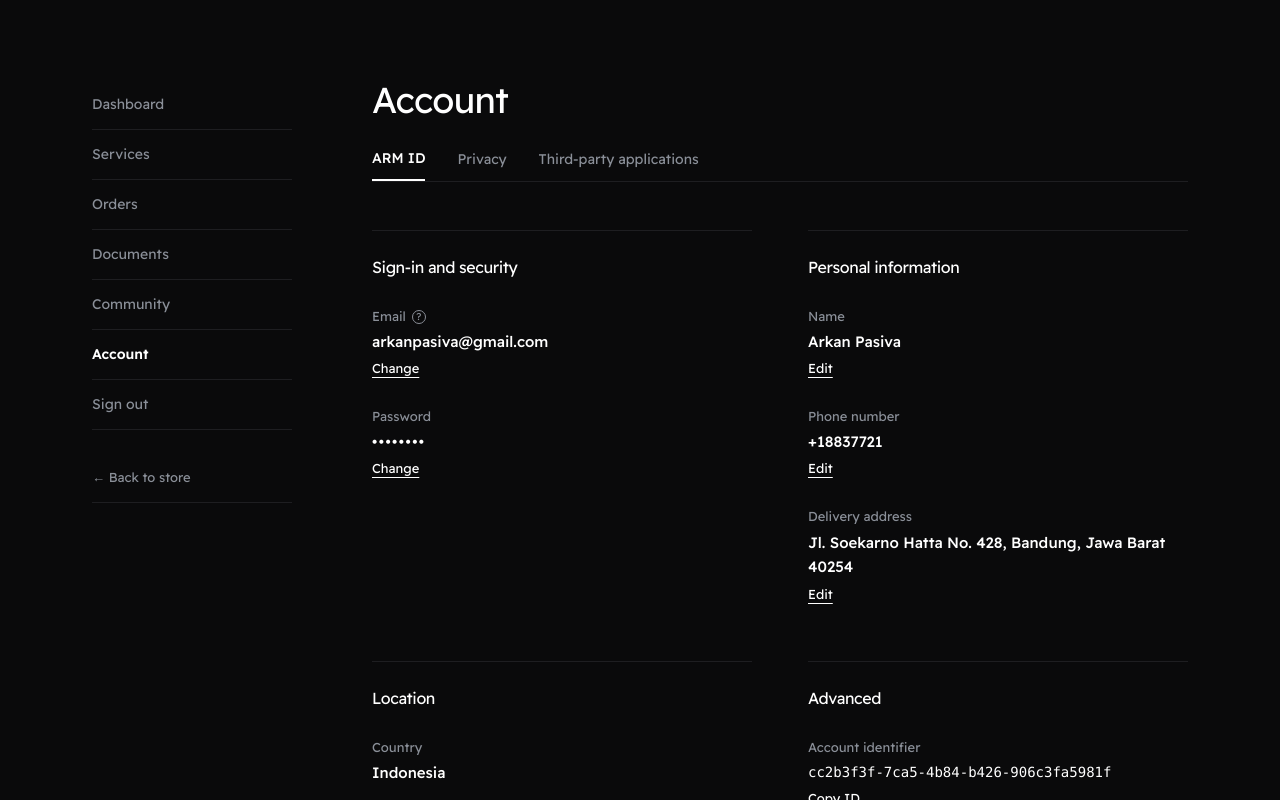
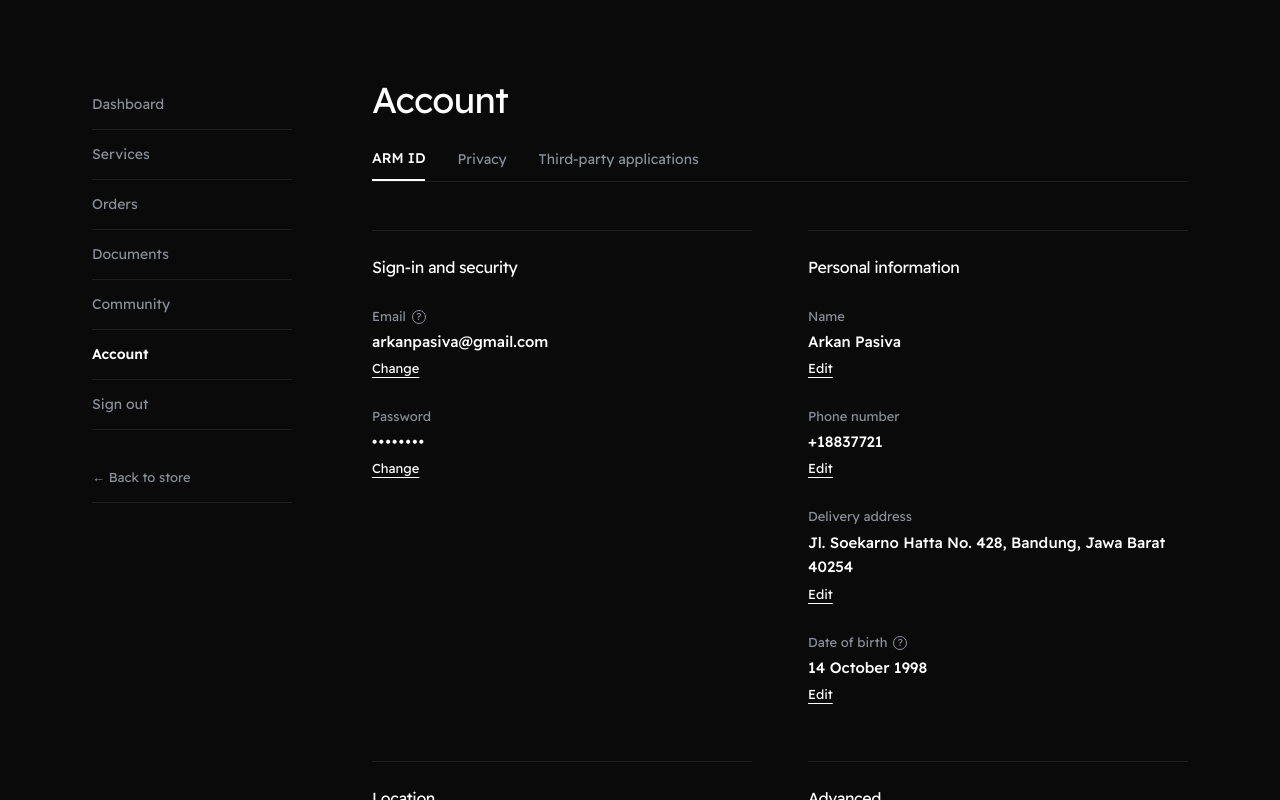
Before and after one commit to aldicahyar/arm-exhaust, a Next.js app in the folder frontend/: page /account in a window 1280 px wide. Both pictures are taken after a click on the button "Account". Shown: the top 800 px of the page. Built offline with nearby package versions, Linux system fonts and the light colour scheme; no server answers.

Commit message:
feat(account): retain date of birth with anti-abuse lock policy and remove delete account action

```diff
--- a/frontend/src/features/account/components/AccountDrawer.tsx
+++ b/frontend/src/features/account/components/AccountDrawer.tsx
@@ -41,6 +41,7 @@ export function AccountDrawer({
   const [profileName, setProfileName] = useState(accountData.personal.name);
   const [profilePhone, setProfilePhone] = useState(accountData.personal.phoneNumber);
   const [profileAddress, setProfileAddress] = useState(accountData.personal.address);
+  const [profileDob, setProfileDob] = useState(accountData.personal.dateOfBirth ?? '');
 
   // UI status state
   const [errorMessage, setErrorMessage] = useState<string | null>(null);
@@ -57,6 +58,7 @@ export function AccountDrawer({
       setProfileName(accountData.personal.name);
       setProfilePhone(accountData.personal.phoneNumber);
       setProfileAddress(accountData.personal.address);
+      setProfileDob(accountData.personal.dateOfBirth ?? '');
       setErrorMessage(null);
       setIsSubmitting(false);
       setIsSuccess(false);
@@ -136,6 +138,7 @@ export function AccountDrawer({
       name: profileName,
       phoneNumber: profilePhone,
       address: profileAddress,
+      dateOfBirth: profileDob,
     };
 
     const res = await updateAccountProfile(payload);
@@ -153,6 +156,7 @@ export function AccountDrawer({
           name: profileName,
           phoneNumber: profilePhone,
           address: profileAddress,
+          dateOfBirth: profileDob || accountData.personal.dateOfBirth,
         },
       },
       'Personal information updated successfully.'
@@ -359,6 +363,22 @@ export function AccountDrawer({
                       />
                     </div>
 
+                    {/* Date of birth (Protected for loyalty & promotion integrity) */}
+                    <div>
+                      <LabelInput
+                        label="Date of birth (e.g. 14 October 1998)"
+                        type="text"
+                        name="dateOfBirth"
+                        value={profileDob}
+                        onChange={(e) => setProfileDob(e.target.value)}
+                        corner={0}
+                        disabled={isSubmitting}
+                      />
+                      <p className="text-[11px] text-[#8A8F98] mt-1.5 leading-normal">
+                        🔒 Note: Date of birth can only be updated once per year to protect birthday promotion integrity.
+                      </p>
+                    </div>
+
                     {/* Address */}
                     <div>
                       <label
--- a/frontend/src/features/account/components/AccountPortal.tsx
+++ b/frontend/src/features/account/components/AccountPortal.tsx
@@ -20,7 +20,7 @@ import { AccountDrawer } from './AccountDrawer';
 import { fetchCurrentAccountData } from '../services/account.api';
 
 // Bencho official transition curve
-const BENCHO_EASE = [0.22, 1, 0.36, 1];
+const BENCHO_EASE = [0.22, 1, 0.36, 1] as const;
 
 interface AccountPortalProps {
   readonly initialData?: CustomerAccountData;
@@ -91,12 +91,6 @@ export function AccountPortal({
       location: { ...prev.location, language: nextLang },
     }));
     setNoticeMessage(`Language preference set to ${nextLang}.`);
-  };
-
-  const handleDeleteAccount = () => {
-    if (window.confirm('Are you sure you want to permanently delete your account?')) {
-      alert('Account deletion request has been submitted to ARM support.');
-    }
   };
 
   return (
@@ -213,6 +207,7 @@ export function AccountPortal({
                               onEditName={() => setDrawerMode('edit-profile')}
                               onEditPhone={() => setDrawerMode('edit-profile')}
                               onEditAddress={() => setDrawerMode('edit-profile')}
+                              onEditDateOfBirth={() => setDrawerMode('edit-profile')}
                             />
 
                             {/* QUADRANT 3: LOCATION / REGIONAL PREFERENCES */}
@@ -224,7 +219,6 @@ export function AccountPortal({
                             {/* QUADRANT 4: ADVANCED / ACCOUNT MANAGEMENT */}
                             <AccountAdvancedSection
                               data={accountData.advanced}
-                              onDeleteAccount={handleDeleteAccount}
                             />
                           </div>
                         )}
--- a/frontend/src/features/account/components/AccountSections.tsx
+++ b/frontend/src/features/account/components/AccountSections.tsx
@@ -86,13 +86,14 @@ export function AccountSecuritySection({
 
 /* ==========================================================================
    QUADRANT 2: Personal information
-   Streamlined to essential high-performance delivery info (Name, Phone, Address)
+   Contains Name, Phone, Delivery Address, and Date of Birth (anti-abuse protected)
    ========================================================================== */
 interface PersonalInfoSectionProps {
   readonly data: AccountPersonalInfo;
   readonly onEditName?: () => void;
   readonly onEditPhone?: () => void;
   readonly onEditAddress?: () => void;
+  readonly onEditDateOfBirth?: () => void;
 }
 
 export function AccountPersonalInfoSection({
@@ -100,8 +101,10 @@ export function AccountPersonalInfoSection({
   onEditName,
   onEditPhone,
   onEditAddress,
+  onEditDateOfBirth,
 }: Readonly<PersonalInfoSectionProps>) {
   const hasAddress = Boolean(data.address && data.address !== '-');
+  const hasDob = Boolean(data.dateOfBirth && data.dateOfBirth !== '-');
 
   return (
     <section
@@ -152,6 +155,24 @@ export function AccountPersonalInfoSection({
               className="text-[13px] text-white underline underline-offset-4 mt-1.5 hover:text-[#8A8F98] transition-colors inline-block"
             >
               {hasAddress ? 'Edit' : 'Add'}
+            </button>
+          </div>
+
+          {/* Date of birth (Protected for loyalty & birthday reward integrity) */}
+          <div>
+            <div className="flex items-center gap-1.5 text-[13px] text-[#8A8F98]">
+              <span>Date of birth</span>
+              <TooltipIcon label="Used for annual birthday rewards and member promotions. Locked against frequent changes to prevent reward abuse." />
+            </div>
+            <div className="text-[15px] font-medium text-white mt-1">
+              {hasDob ? data.dateOfBirth : '-'}
+            </div>
+            <button
+              type="button"
+              onClick={onEditDateOfBirth}
+              className="text-[13px] text-white underline underline-offset-4 mt-1.5 hover:text-[#8A8F98] transition-colors inline-block"
+            >
+              {hasDob ? 'Edit' : 'Add'}
             </button>
           </div>
         </div>
@@ -209,16 +230,14 @@ export function AccountLocationSection({
 
 /* ==========================================================================
    QUADRANT 4: Advanced / Account management
-   Includes interactive 1-click 'Copy ID' for fast customer support reference
+   Includes interactive 1-click 'Copy ID' for fast customer support reference.
    ========================================================================== */
 interface AdvancedSectionProps {
   readonly data: AccountAdvancedInfo;
-  readonly onDeleteAccount?: () => void;
 }
 
 export function AccountAdvancedSection({
   data,
-  onDeleteAccount,
 }: Readonly<AdvancedSectionProps>) {
   const [copied, setCopied] = useState(false);
 
@@ -267,15 +286,13 @@ export function AccountAdvancedSection({
             </a>
           </div>
 
-          {/* Delete account */}
+          {/* Membership Status Badge */}
           <div>
-            <button
-              type="button"
-              onClick={onDeleteAccount}
-              className="text-[14px] text-[#8A8F98] underline underline-offset-4 hover:text-white transition-colors"
-            >
-              Delete account
-            </button>
+            <div className="text-[13px] text-[#8A8F98]">Membership status</div>
+            <div className="flex items-center gap-2 mt-1.5">
+              <span className="inline-block w-2 h-2 rounded-full bg-white select-none" />
+              <span className="text-[14px] font-medium text-white">Verified Customer</span>
+            </div>
           </div>
         </div>
       </div>
--- a/frontend/src/features/account/types.ts
+++ b/frontend/src/features/account/types.ts
@@ -26,7 +26,7 @@ export interface AccountPersonalInfo {
   readonly name: string;
   readonly phoneNumber: string;
   readonly address: string;
-  readonly dateOfBirth?: string;
+  readonly dateOfBirth: string;
 }
 
 export interface AccountLocationInfo {
@@ -56,6 +56,7 @@ export interface UpdateProfilePayload {
   readonly name?: string;
   readonly phoneNumber?: string;
   readonly address?: string;
+  readonly dateOfBirth?: string;
 }
 
 export interface AccountApiResponse<T = unknown> {
@@ -74,6 +75,7 @@ export const DEFAULT_CUSTOMER_ACCOUNT: CustomerAccountData = {
     name: 'Arkan Pasiva',
     phoneNumber: '+18837721',
     address: 'Jl. Soekarno Hatta No. 428, Bandung, Jawa Barat 40254',
+    dateOfBirth: '14 October 1998',
   },
   location: {
     country: 'Indonesia',
```
Also changed, not shown: 1 other file (tests, documents, lock files or other folders).
